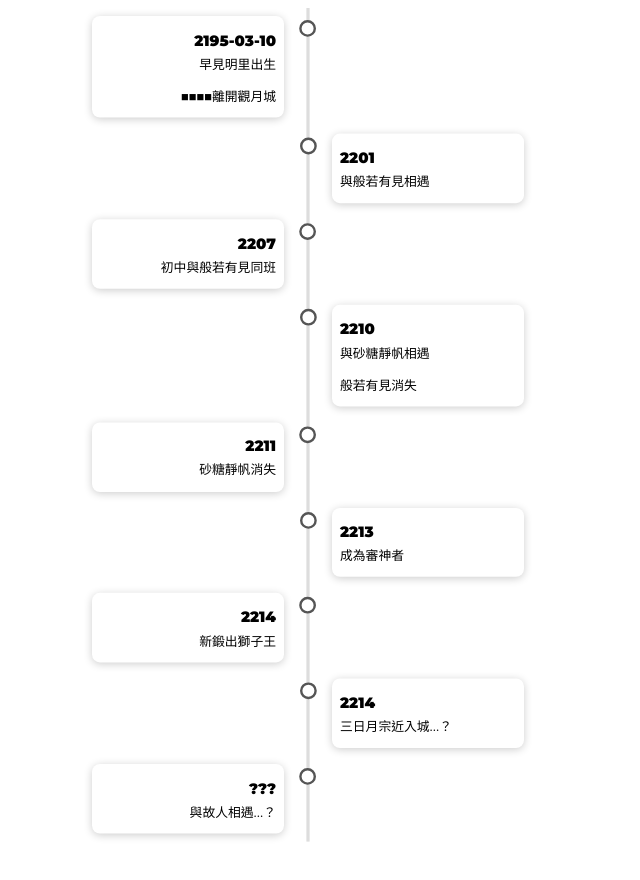
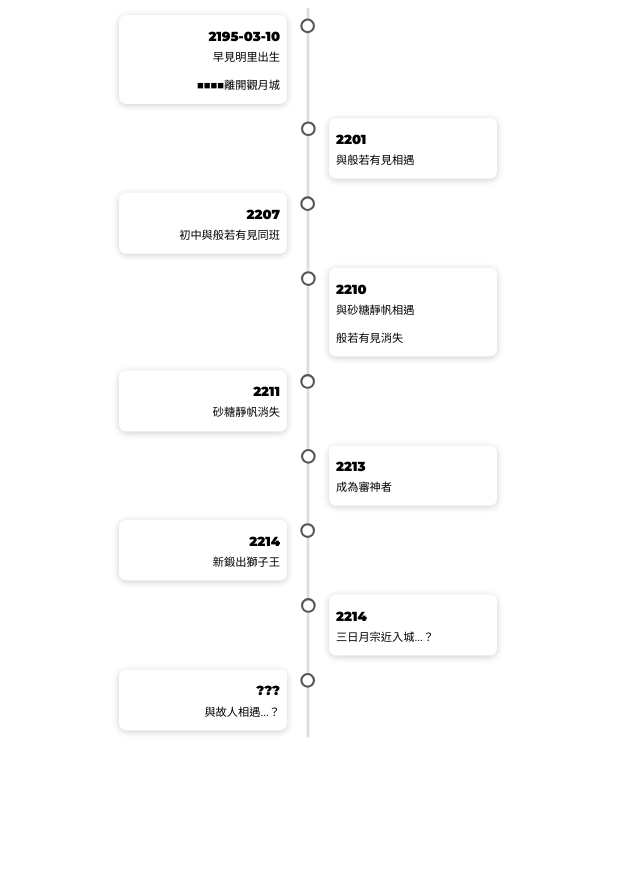
Before and after one commit to lilliana0843/03, a plain HTML site: page index.html in a window 1280 px wide. Shown: the whole page, without its empty margins (0-640 px from the left). Drawn offline with Linux system fonts and the light colour scheme; a web font is replaced by a local one.

Commit message:
Update index.html

```diff
--- a/index.html
+++ b/index.html
@@ -66,13 +66,13 @@ p {
     margin-top: 0; /* 讓文字緊貼數字 */
 }
 .timeline {
-    transform: scale(0.8); /* 整個時間軸縮小 80% */
+    transform: scale(0.7); /* 整個時間軸縮小 80% */
     transform-origin: top center; /* 讓縮放從中間開始 */
 }
-html, body {
-    height: auto;
-    min-height: 100%;
+body {
+    min-height: auto; /* 讓 body 只佔內容的高度 */
 }
+
   </style>
 <head>
 
```
